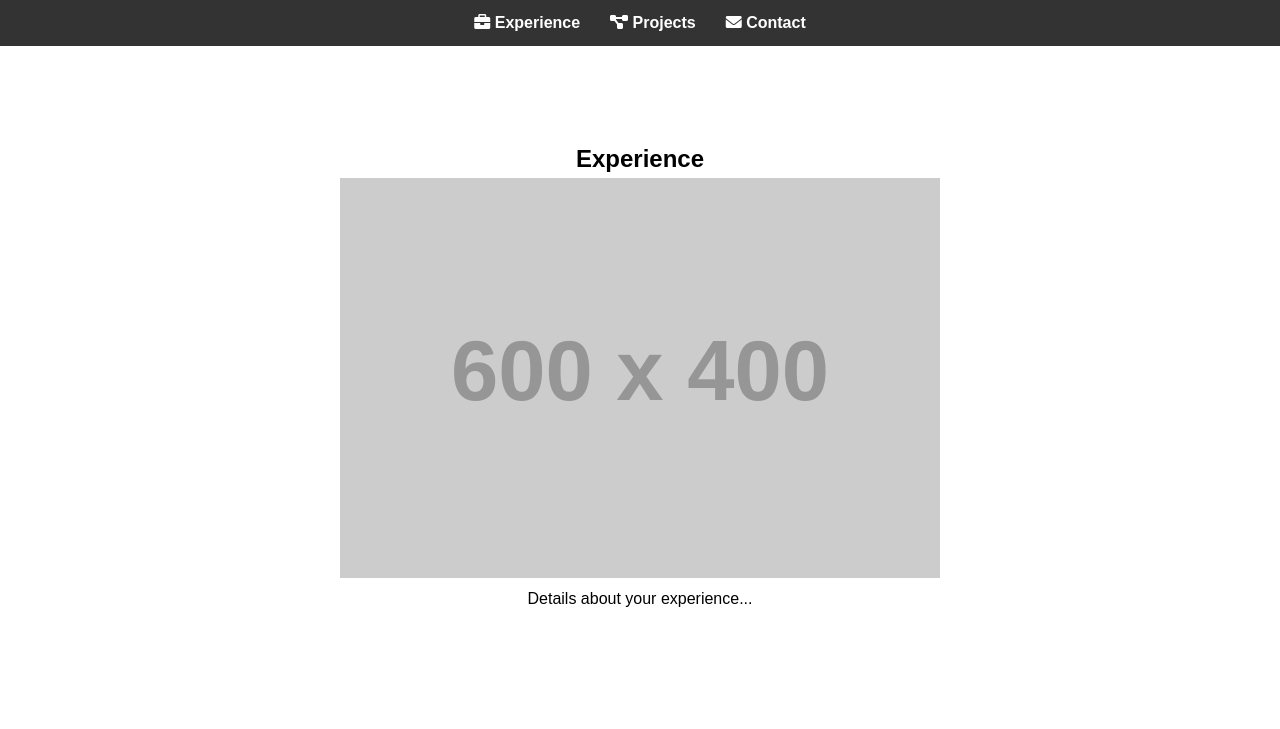
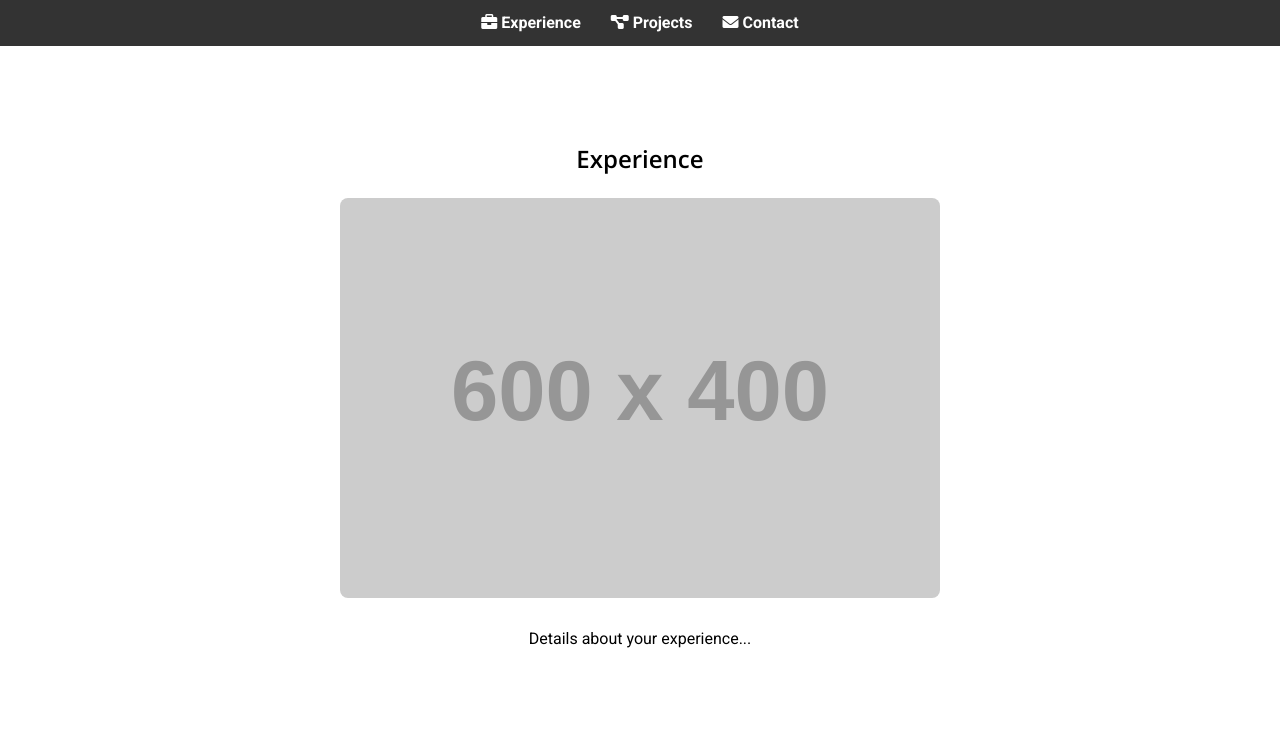
Before and after one commit to ricMejia1/Porfolio, a plain HTML site: page index.html in a window 1280 px wide. Shown: the top 729 px of the page. Drawn offline with nearby package versions, Linux system fonts and the light colour scheme; placeholder pictures from the web are drawn by us.

Commit message:
Update styles.css

```diff
--- a/styles.css
+++ b/styles.css
@@ -6,10 +6,14 @@ body, h1, p {
 }
 
 body {
-    font-family: Arial, sans-serif;
+    font-family: 'Roboto', sans-serif;
     line-height: 1.6;
     margin: 0;
     padding: 0;
+}
+
+h1 {
+    font-family: 'Open Sans', sans-serif;
 }
 
 header {
@@ -57,6 +61,13 @@ section {
     opacity: 0; /* Initially hidden for animation */
 }
 
+img {
+    max-width: 100%;
+    height: auto;
+    border-radius: 8px; /* Optional: adds rounded corners */
+    margin: 20px 0;
+}
+
 footer {
     background-color: #333;
     color: #fff;
```
